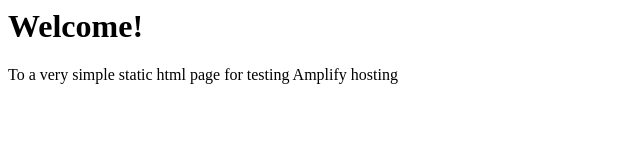
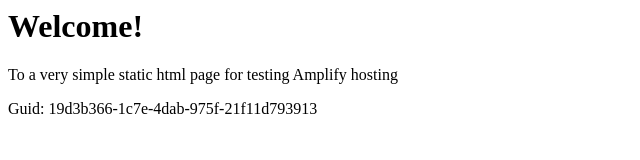
Before and after one commit to aws-aemilia-arn/Github-PR-Commit-Integration-Test-DoNotTouch-v1-prod-eu-north-1, a website: page src/index.html in a window 1280 px wide. Shown: the whole page, without its empty margins (0-640 px from the left). Drawn offline with Linux system fonts and the light colour scheme.

Commit message:
commit from integ tests

```diff
--- a/src/index.html
+++ b/src/index.html
@@ -1,3 +1,5 @@
+
+
 <html lang="en">
 
 <head>
@@ -10,6 +12,6 @@
 <body>
     <h1>Welcome!</h1>
     <p>To a very simple static html page for testing Amplify hosting</p>
-</body>
+    <p>Guid: 19d3b366-1c7e-4dab-975f-21f11d793913</p></body>
 
 </html>
```
